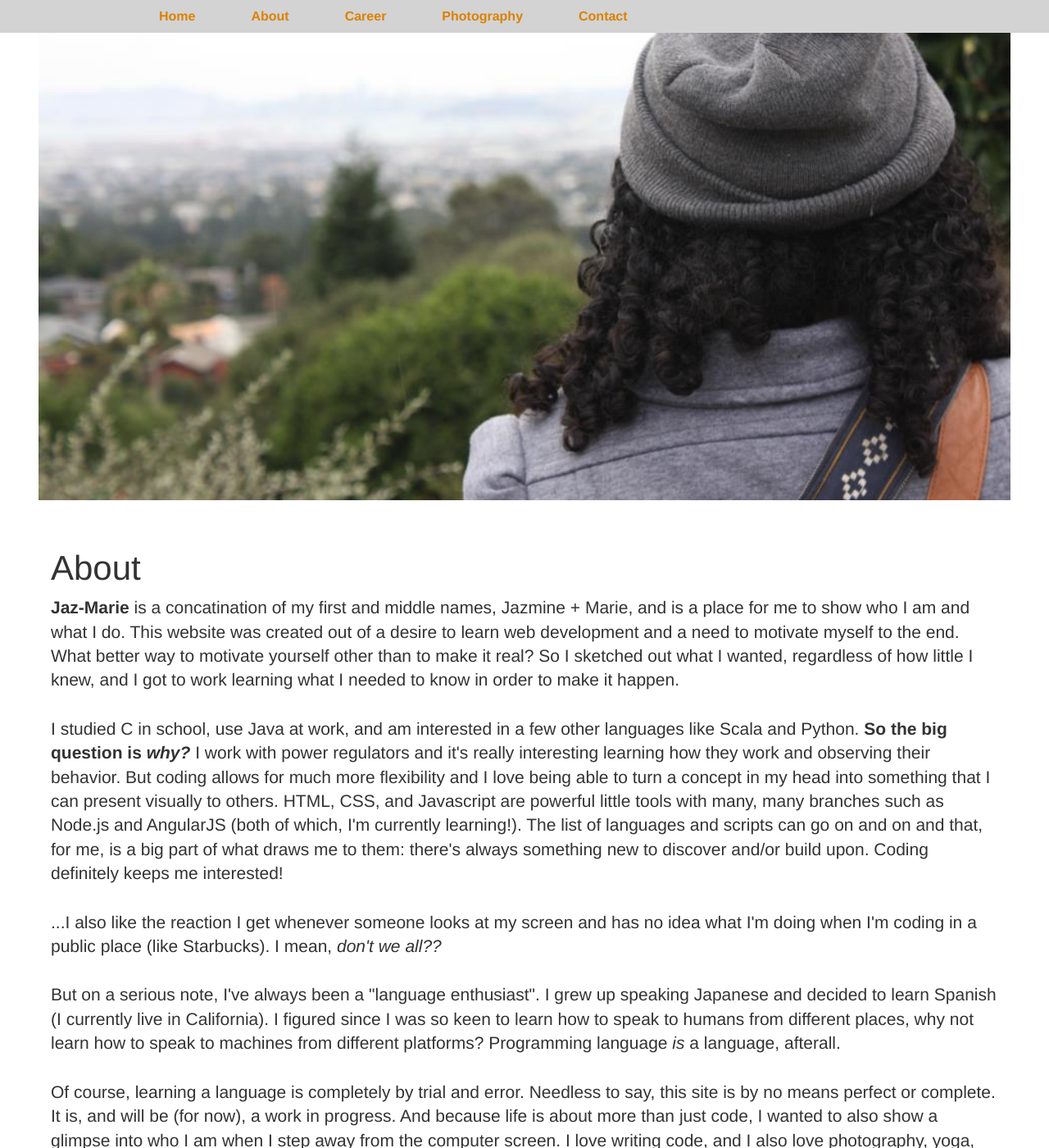
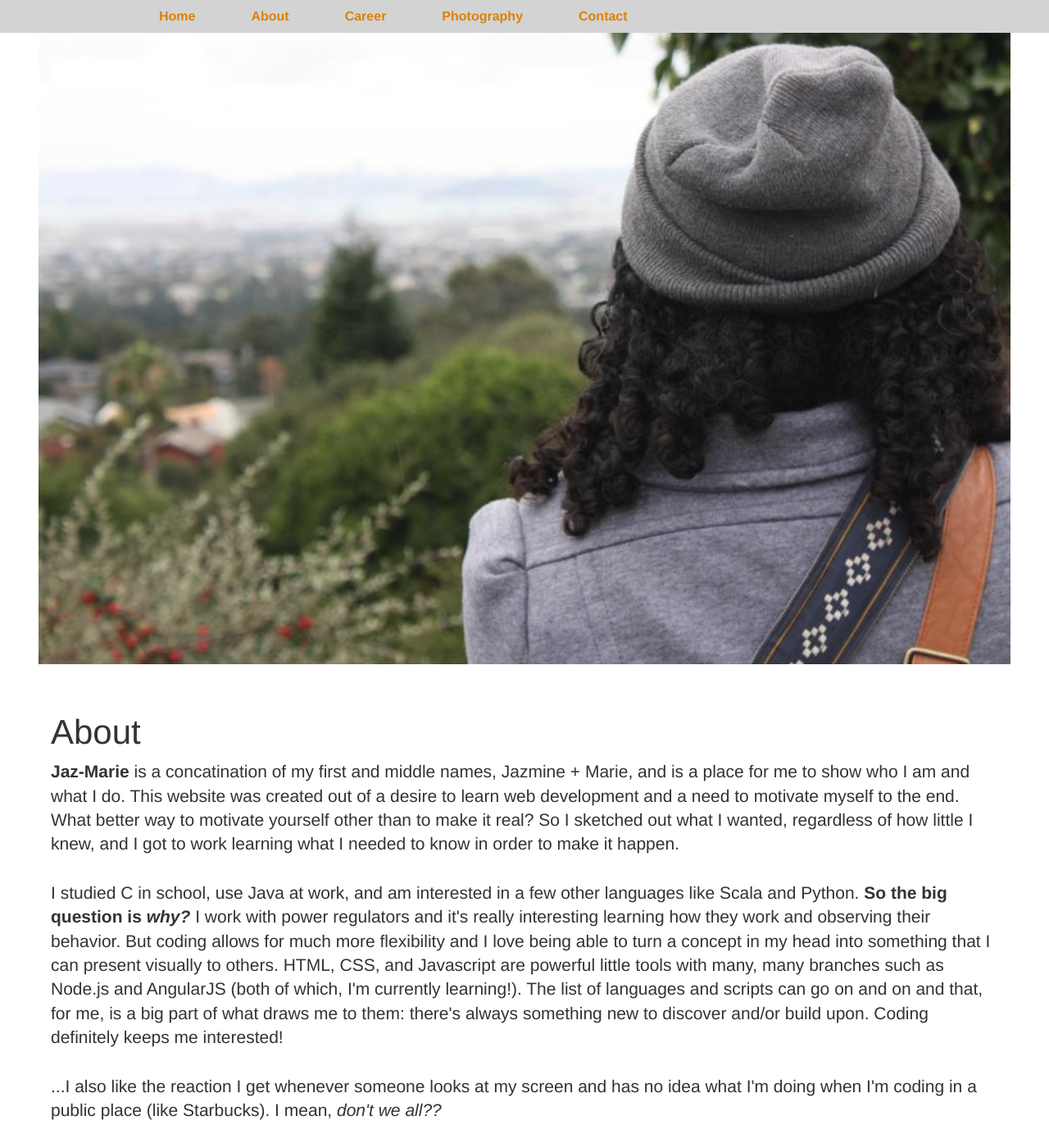
Before and after one commit to itsonlyjaz/itsonlyjaz.github.io, a Jekyll site: the page built from about/index.html, in a window 1280 px wide and 1400 px high. Shown: the whole window at 82% size. Built offline with Jekyll 4.4.1, drawn with Linux system fonts in a browser that asks for light colours.

Commit message:
Update main.css

```diff
--- a/css/main.css
+++ b/css/main.css
@@ -151,8 +151,7 @@ td {
     background-size: cover;
     background-position: center center;
     background-attachment: fixed;
-    height: 600px;
-    min-width: 500px;
+    height: 800px;
  /*   background-attachment: fixed;
     background-position: center;
     background-repeat: no-repeat;
```
